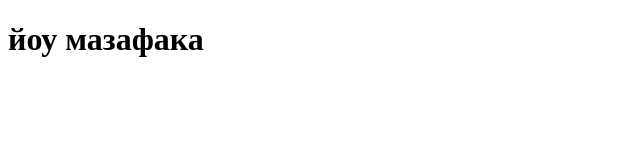
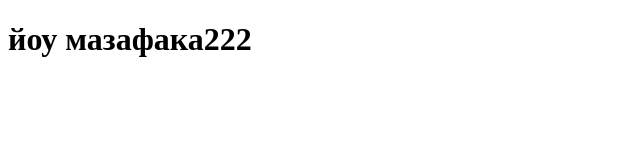
Before and after one commit to Zajebonik/Zajebonik.github.io, a plain HTML site: page index.html in a window 1280 px wide. Shown: the full height of the page, 0-640 px from the left. Drawn offline with Linux system fonts and the light colour scheme.

Commit message:
Update index.html
rwerw

```diff
--- a/index.html
+++ b/index.html
@@ -6,7 +6,7 @@
 </head>
 <body>
 
-    <h1>йоу мазафака</h1>
+    <h1>йоу мазафака222</h1>
 
 </body>
 </html>
```
